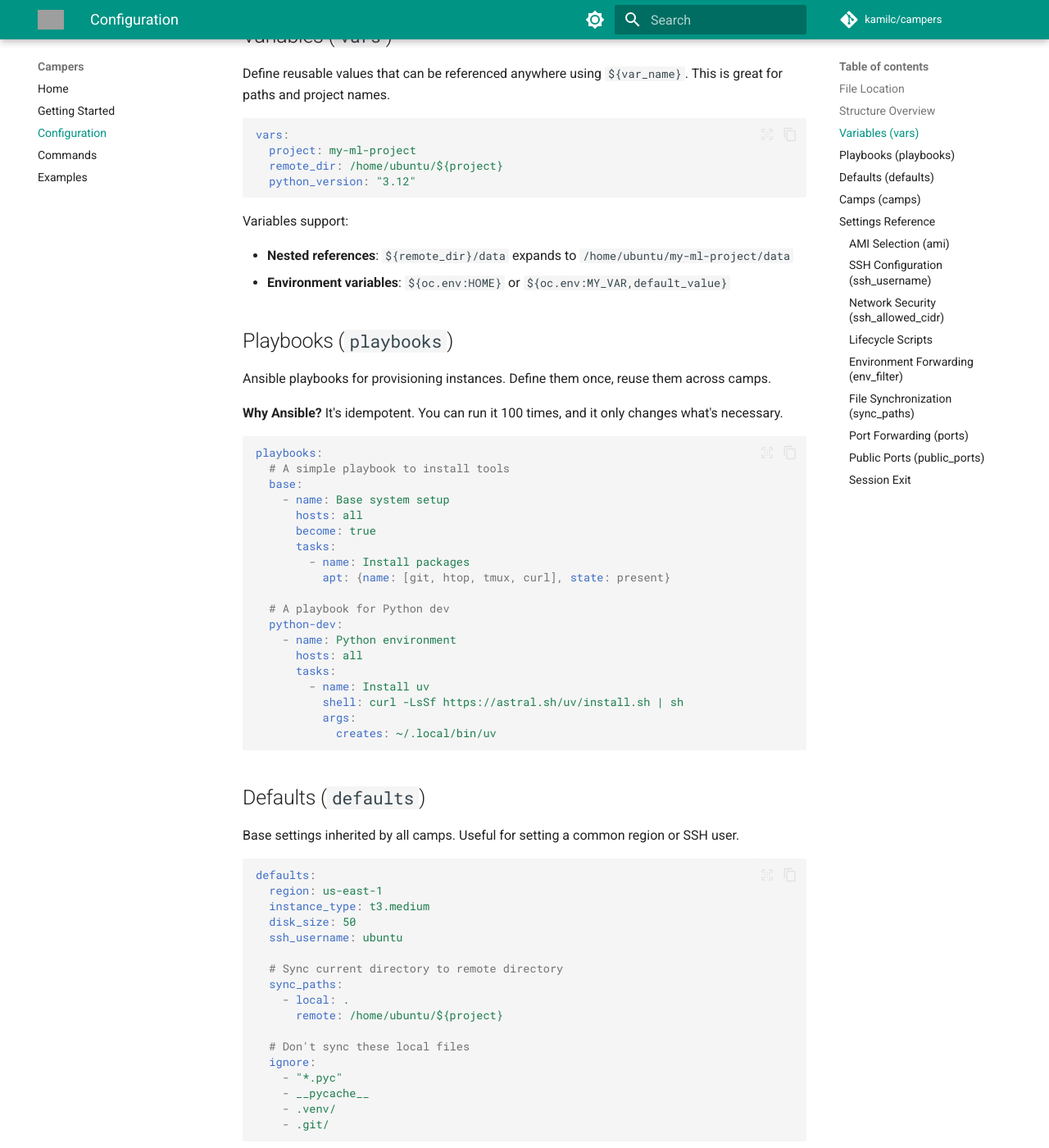
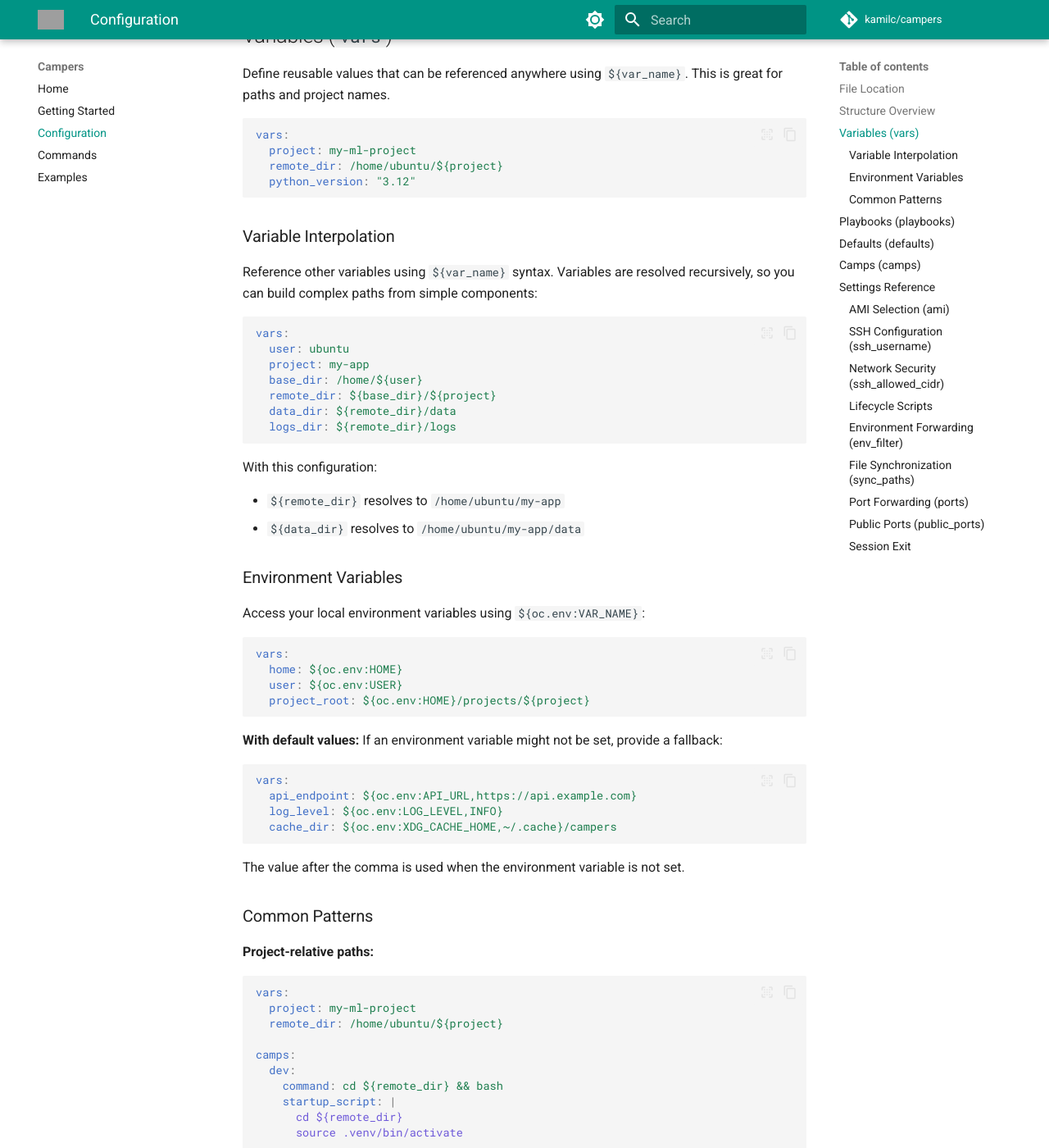
Before and after one commit to kamilc/campers, an MkDocs documentation site: the page built from docs/configuration.md, in a window 1280 px wide and 1400 px high, scrolled down 834 px. Shown: the whole window at 82% size. Built offline with MkDocs 1.6.1 and Material for MkDocs 9.7.7, drawn with Linux system fonts in a browser that asks for light colours; comment, search, counter and statistics services are not loaded; some of the changed text lies outside the part shown; grey boxes are pictures that could not be loaded.

Commit message:
Add Ansible as a dependency and expand variable docs

````diff
--- a/docs/configuration.md
+++ b/docs/configuration.md
@@ -42,10 +42,84 @@ vars:
   python_version: "3.12"
 ```
 
-Variables support:
+### Variable Interpolation
 
-- **Nested references**: `${remote_dir}/data` expands to `/home/ubuntu/my-ml-project/data`
-- **Environment variables**: `${oc.env:HOME}` or `${oc.env:MY_VAR,default_value}`
+Reference other variables using `${var_name}` syntax. Variables are resolved recursively, so you can build complex paths from simple components:
+
+```yaml
+vars:
+  user: ubuntu
+  project: my-app
+  base_dir: /home/${user}
+  remote_dir: ${base_dir}/${project}
+  data_dir: ${remote_dir}/data
+  logs_dir: ${remote_dir}/logs
+```
+
+With this configuration:
+
+- `${remote_dir}` resolves to `/home/ubuntu/my-app`
+- `${data_dir}` resolves to `/home/ubuntu/my-app/data`
+
+### Environment Variables
+
+Access your local environment variables using `${oc.env:VAR_NAME}`:
+
+```yaml
+vars:
+  home: ${oc.env:HOME}
+  user: ${oc.env:USER}
+  project_root: ${oc.env:HOME}/projects/${project}
+```
+
+**With default values:** If an environment variable might not be set, provide a fallback:
+
+```yaml
+vars:
+  api_endpoint: ${oc.env:API_URL,https://api.example.com}
+  log_level: ${oc.env:LOG_LEVEL,INFO}
+  cache_dir: ${oc.env:XDG_CACHE_HOME,~/.cache}/campers
+```
+
+The value after the comma is used when the environment variable is not set.
+
+### Common Patterns
+
+**Project-relative paths:**
+```yaml
+vars:
+  project: my-ml-project
+  remote_dir: /home/ubuntu/${project}
+
+camps:
+  dev:
+    command: cd ${remote_dir} && bash
+    startup_script: |
+      cd ${remote_dir}
+      source .venv/bin/activate
+```
+
+**Environment-aware configuration:**
+```yaml
+vars:
+  env: ${oc.env:CAMPERS_ENV,development}
+  region: ${oc.env:AWS_REGION,us-east-1}
+
+defaults:
+  region: ${region}
+```
+
+**Combining variables and environment:**
+```yaml
+vars:
+  workspace: ${oc.env:HOME}/projects/${project}
+  data_bucket: ${oc.env:DATA_BUCKET,my-default-bucket}
+
+camps:
+  training:
+    startup_script: |
+      aws s3 sync s3://${data_bucket}/data ${workspace}/data
+```
 
 ## Playbooks (`playbooks`)
 
--- a/pyproject.toml
+++ b/pyproject.toml
@@ -22,6 +22,7 @@ classifiers = [
     "Topic :: System :: Systems Administration",
 ]
 dependencies = [
+    "ansible>=8.0.0",
     "boto3>=1.40.42",
     "fire>=0.7.1",
     "omegaconf>=2.3.0",
````
Also changed, not shown: 1 other file.
